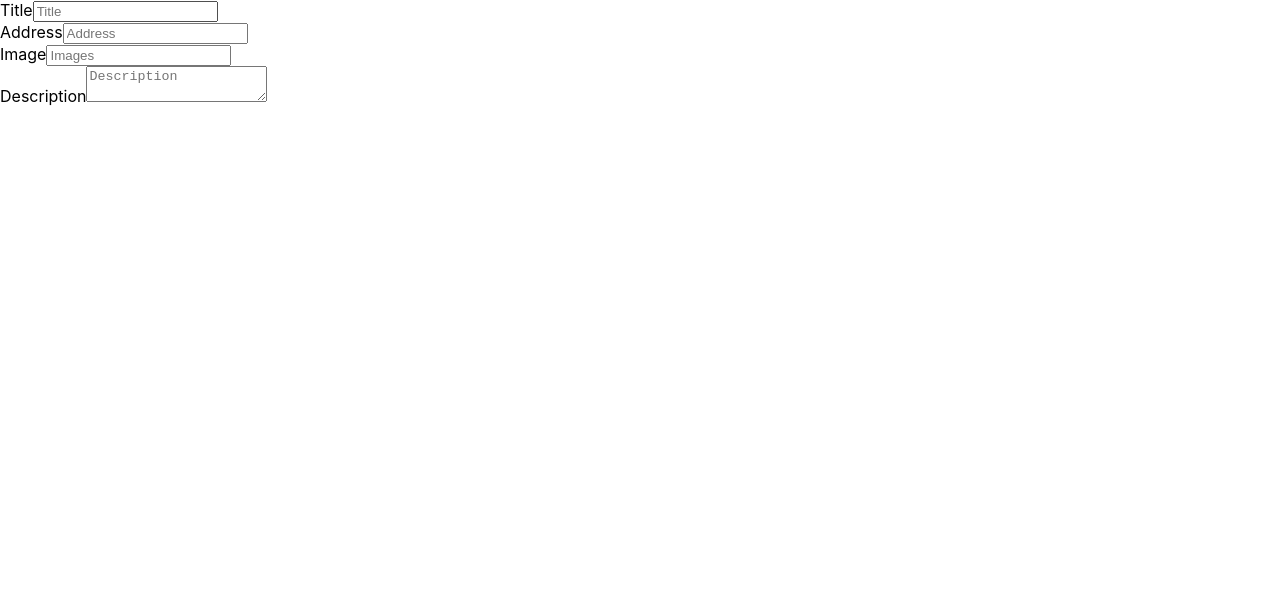
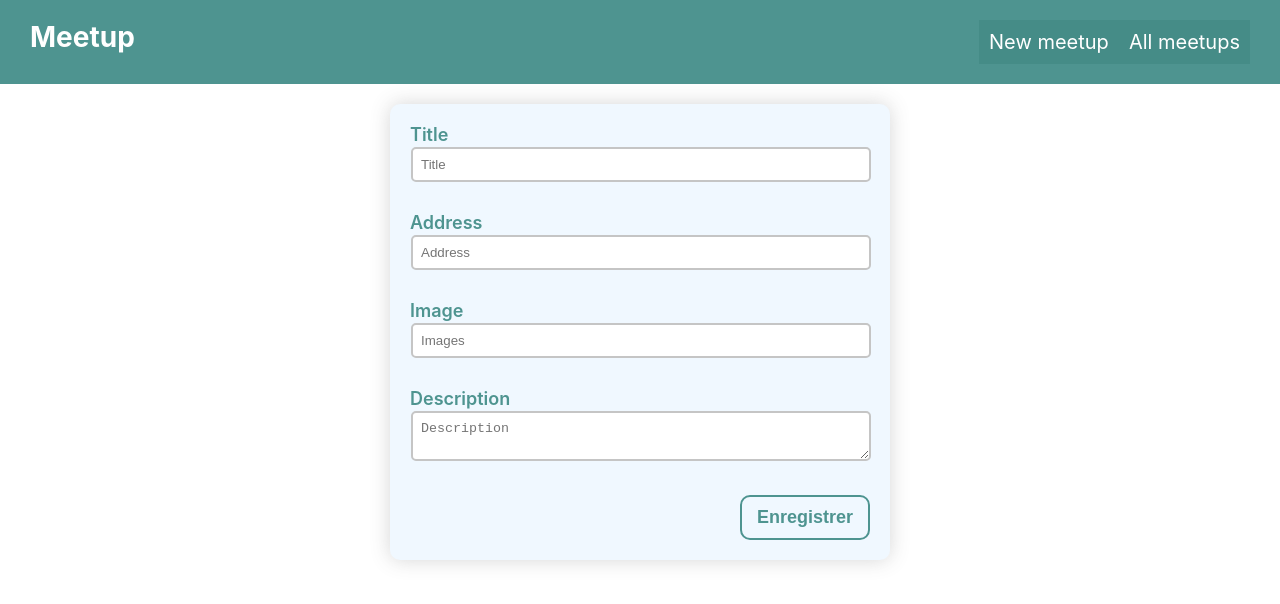
Before and after one commit to Cedric921/meetup-book, a Next.js app: page /new-meetup in a window 1280 px wide. Shown: the top 604 px of the page. Built offline with nearby package versions, Linux system fonts and the light colour scheme.

Commit message:
style: add style to navbar

```diff
--- /dev/null
+++ b/components/layout/Layout.js
@@ -0,0 +1,13 @@
+import React from 'react';
+import Navbar from '../ui/Navbar';
+
+const Layout = (props) => {
+	return (
+		<div>
+			<Navbar />
+			{props.children}
+		</div>
+	);
+};
+
+export default Layout;
--- a/components/meetups/MeetupItem.module.css
+++ b/components/meetups/MeetupItem.module.css
@@ -1,10 +1,10 @@
 .singleMeetup {
-	background: rgb(0, 155, 108);
+	background: #00302c7c;
 	padding: 20px;
 	margin: 20px;
 
 	border-radius: 10px;
-   box-shadow: 0 0 20px rgb(170, 170, 170);
+   box-shadow: 0 0 20px #03030350;
 
 	width: 350px;
 	height: 300px;
--- a/components/meetups/newMeetupForm.js
+++ b/components/meetups/newMeetupForm.js
@@ -1,6 +1,6 @@
 import React, { useState } from 'react';
 
-import './newMeetupForm.module.css'
+import classes from './newMeetupForm.module.css';
 
 const NewMeetupForm = () => {
 	const [newMeetup, setNewMeetup] = useState({
@@ -14,7 +14,7 @@ const NewMeetupForm = () => {
 	};
 	return (
 		<>
-			<form onSubmit={submitHandler}>
+			<form onSubmit={submitHandler} className={classes.meetupForm}>
 				<div className='form-goup'>
 					<label htmlFor='title'>Title</label>
 					<input
@@ -79,6 +79,9 @@ const NewMeetupForm = () => {
 						}
 					></textarea>
 				</div>
+            <div className={classes.actions}>
+					<button type='submit'>Enregistrer</button>
+				</div>
 			</form>
 		</>
 	);
--- a/components/meetups/newMeetupForm.module.css
+++ b/components/meetups/newMeetupForm.module.css
@@ -0,0 +1,54 @@
+.meetupForm {
+	background-color: aliceblue;
+
+	width: 500px;
+	margin: 20px auto;
+	padding: 20px;
+	border-radius: 10px;
+	box-shadow: 0 0 20px rgba(85, 85, 85, 0.24);
+
+	display: flex;
+	flex-direction: column;
+	gap: 20px;
+}
+
+.meetupForm label {
+	color: #4e9490;
+	font-size: 18px;
+	font-weight: 600;
+}
+
+.meetupForm input,
+.meetupForm textarea {
+	padding: 8px;
+	width: 100%;
+	margin: 2px 1px 10px 1px;
+
+	border: 2px solid #c5c5c5;
+	border-radius: 5px;
+}
+
+.actions {
+	width: 100%;
+	display: flex;
+	justify-content: flex-end;
+}
+
+.actions button {
+	border: 2px solid #4e9490;
+	border-radius: 10px;
+	padding: 10px 15px;
+
+	color: #4e9490;
+	background: inherit;
+
+	font-weight: 600;
+	font-size: 18px;
+
+	transition: all 0.5s ease;
+}
+
+.actions button:hover {
+	color: white;
+	background-color: #4e9490;
+}
--- /dev/null
+++ b/components/ui/Navbar.js
@@ -0,0 +1,18 @@
+import React from 'react';
+
+import classes from './Navbar.module.css';
+
+const Navbar = () => {
+	return (
+		<nav className={classes.navbar}>
+			<h3 className={classes.title}>Meetup</h3>
+
+         <ul className={classes.menu}>
+				<li>New meetup</li>
+				<li>All meetups</li>
+			</ul>
+		</nav>
+	);
+};
+
+export default Navbar;
--- /dev/null
+++ b/components/ui/Navbar.module.css
@@ -0,0 +1,33 @@
+.navbar {
+	width: 100%;
+
+	margin: 0;
+	padding: 20px 30px;
+	background-color: #4e9490;
+
+	display: flex;
+	justify-content: space-between;
+}
+
+.title {
+	font-size: 28px;
+}
+
+.menu {
+	list-style: none;
+	display: flex;
+	gap: 0px;
+
+	font-size: 20px;
+}
+
+.menu li {
+	background-color: #115a5625;
+	padding: 10px;
+
+	transition: all 0.5s ease-in;
+}
+
+.menu li:hover {
+	background-color: #376967;
+}
--- a/pages/_app.js
+++ b/pages/_app.js
@@ -1,7 +1,12 @@
-import '../styles/globals.css'
+import Layout from '../components/layout/Layout';
+import '../styles/globals.css';
 
 function MyApp({ Component, pageProps }) {
-  return <Component {...pageProps} />
+	return (
+		<Layout>
+			<Component {...pageProps} />
+		</Layout>
+	);
 }
 
-export default MyApp
+export default MyApp;
--- a/styles/globals.css
+++ b/styles/globals.css
@@ -4,6 +4,7 @@ body {
 	margin: 0;
 	font-family: -apple-system, BlinkMacSystemFont, Segoe UI, Roboto, Oxygen,
 		Ubuntu, Cantarell, Fira Sans, Droid Sans, Helvetica Neue, sans-serif;
+    color: rgb(255, 255, 255);
 }
 
 a {
```
